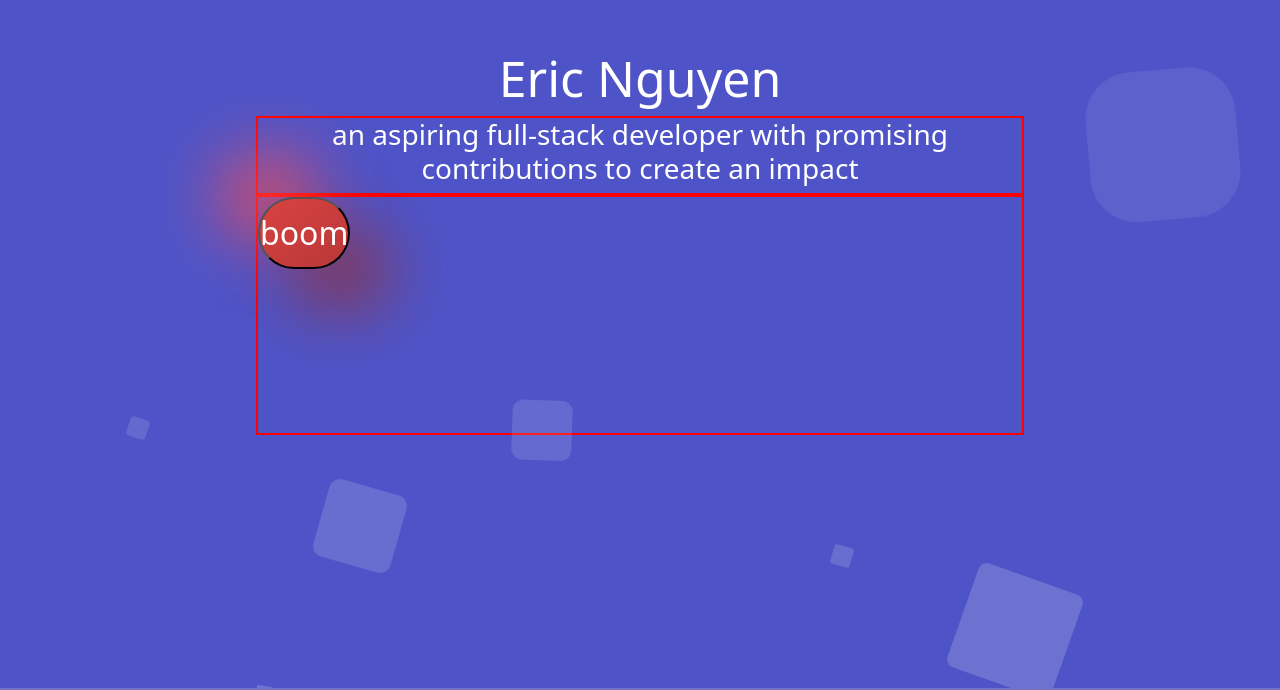
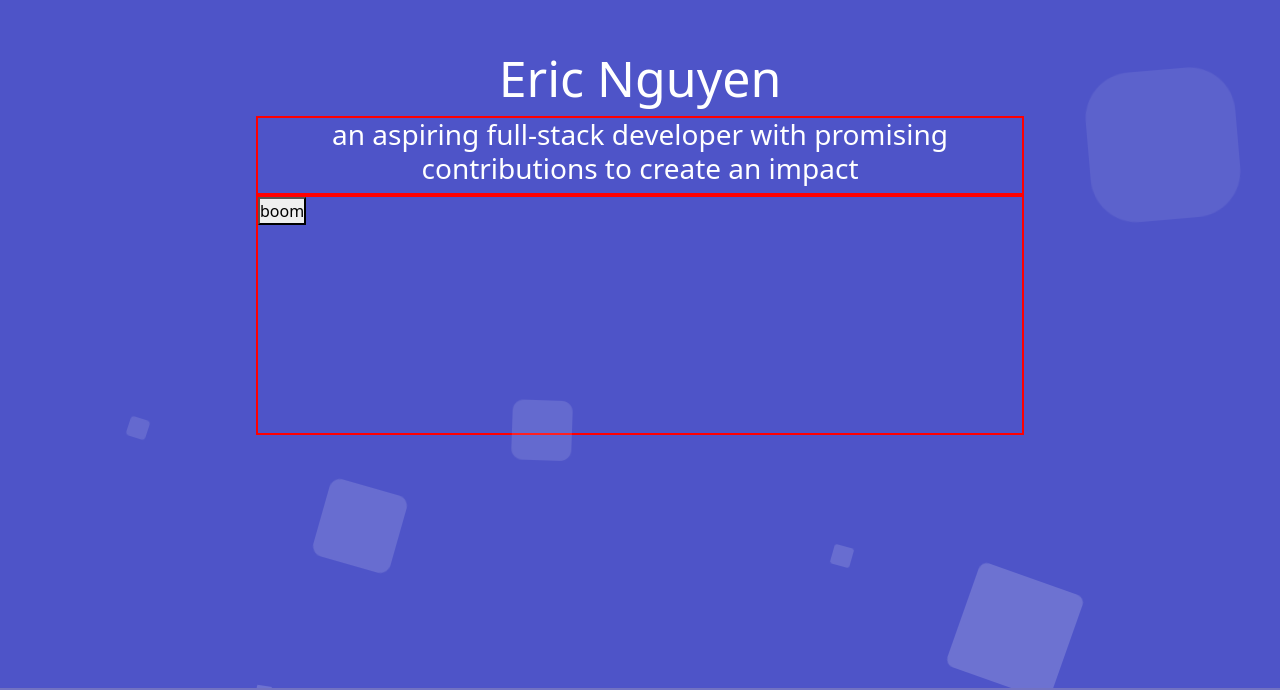
Before and after one commit to ericcnguyen04/Post-Portfolio, a React (Create React App) app: page / in a window 1280 px wide. Shown: the part 112-802 px from the top of the page. Built offline with nearby package versions, Linux system fonts and the light colour scheme.

Commit message:
style button later

```diff
--- a/src/components/pages/Home.jsx
+++ b/src/components/pages/Home.jsx
@@ -19,7 +19,7 @@ export default function Home() {
                     {/* <h3>an aspiring full-stack developer with visions of passion and ambition! As I grew up, I always loved witnessing the end product of my projects, which included my efforts with front and back end, and I felt nothing but joy. I will work with my peers and create a positive environment by being compatible and ensuring that there is no confusion! Previously, as an insurance agent, I have habits of taking the initiative and making sure that we are making progress to promote time management. Most importantly, my mindset is always on a growth mindset and open to critique while providing feedback.</h3> */}
                 </div>
                 <div className='navContainer'>
-                    <button className='button'>boom</button>
+                    <button>boom</button>
                 </div>
             </div>
 
```
